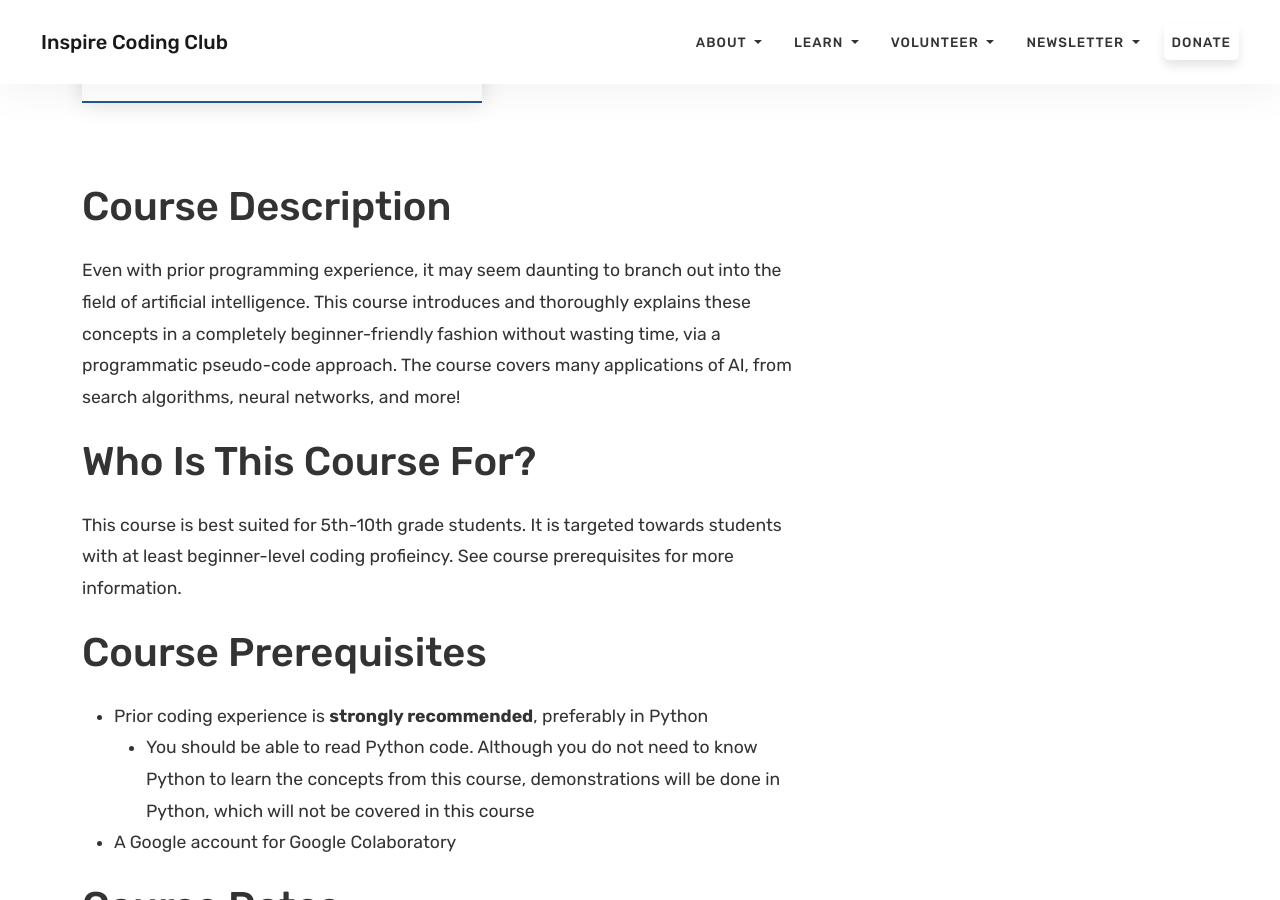
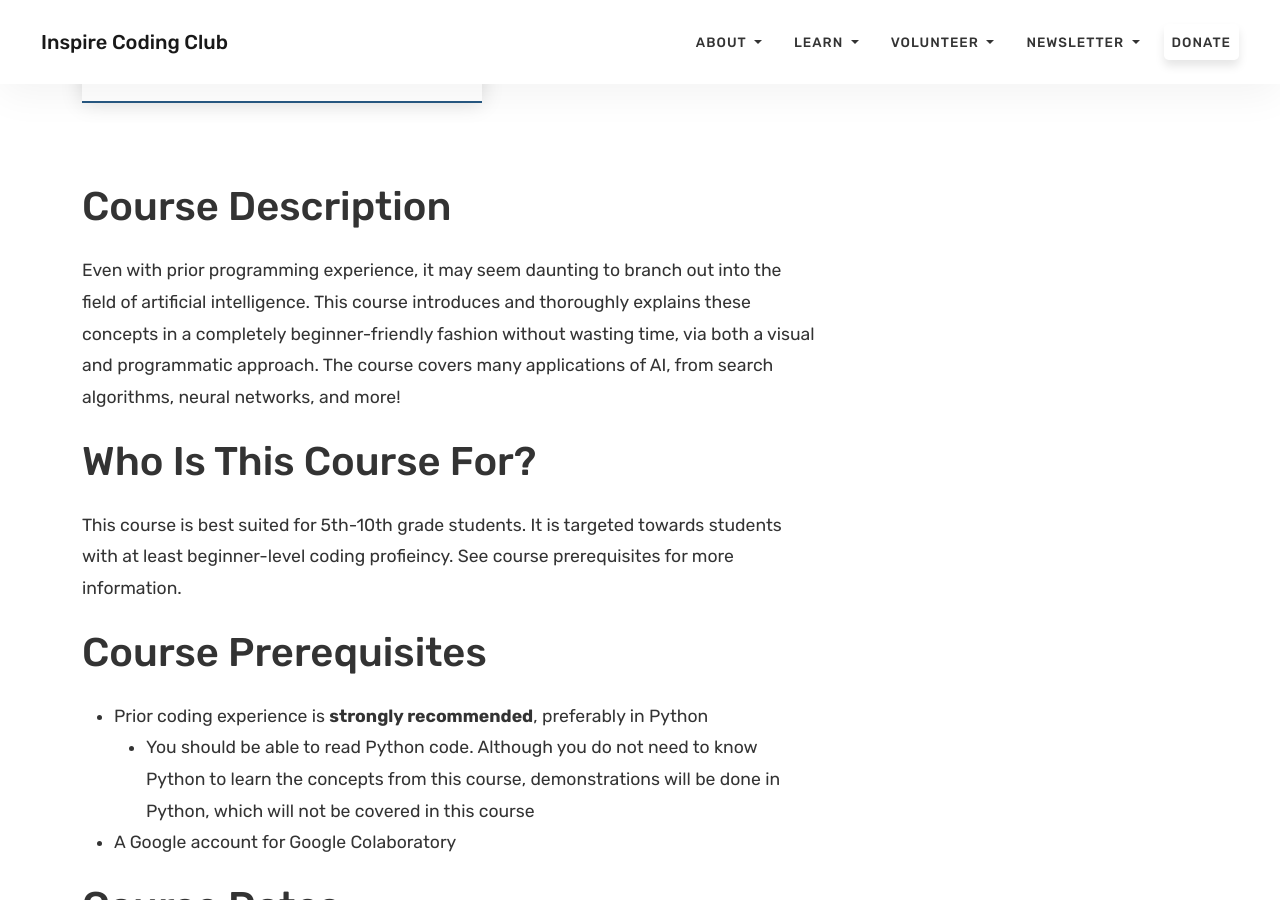
Before and after one commit to irvinecodingclub/irvinecodingclub.github.io, a Jekyll site: the page built from _courses/2024/intro-to-ai.md, in a window 1280 px wide and 900 px high, scrolled down 974 px. Built offline with Jekyll 4.4.1, drawn with Linux system fonts in a browser that asks for light colours.

Commit message:
update intro to ai

```diff
--- a/_courses/2024/intro-to-ai.md
+++ b/_courses/2024/intro-to-ai.md
@@ -28,7 +28,7 @@ desc: "Learn fundamental concepts of Artificial Intelligence, in an easy to gras
 
 # Course Description
 
-Even with prior programming experience, it may seem daunting to branch out into the field of artificial intelligence. This course introduces and thoroughly explains these concepts in a completely beginner-friendly fashion without wasting time, via a programmatic pseudo-code approach. The course covers many applications of AI, from search algorithms, neural networks, and more!
+Even with prior programming experience, it may seem daunting to branch out into the field of artificial intelligence. This course introduces and thoroughly explains these concepts in a completely beginner-friendly fashion without wasting time, via both a visual and programmatic approach. The course covers many applications of AI, from search algorithms, neural networks, and more!
 
 # Who Is This Course For?
 
```
Also changed, not shown: assets/images/thumbnails/course/intro-to-ai.png.
